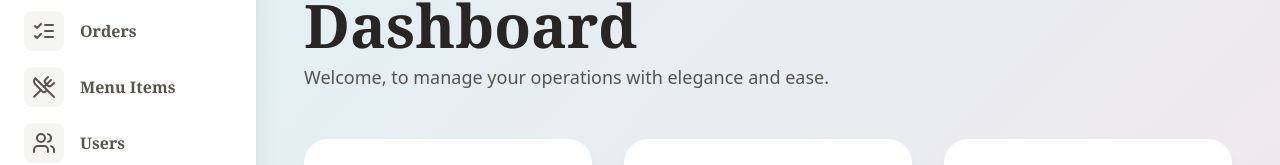
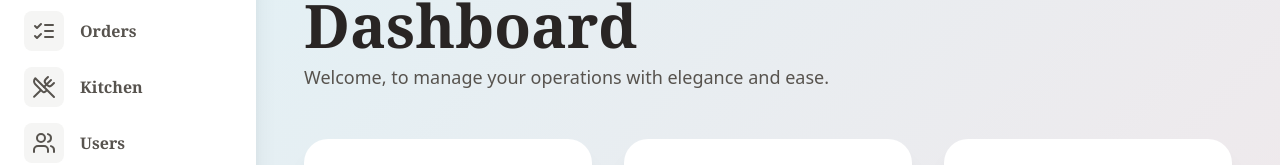
Before and after one commit to Irfan-alyy/next_14.2, a Next.js app: page /dashboard in a window 1280 px wide. Shown: the part 133-298 px from the top of the page. Built offline with nearby package versions, Linux system fonts and the light colour scheme; no server answers.

Commit message:
fix: dashboard sidebar updated to include kitchen link,
feat: updated style of kitchen page

```diff
--- a/src/app/dashboard/kitchen/page.tsx
+++ b/src/app/dashboard/kitchen/page.tsx
@@ -110,8 +110,8 @@ export default function KitchenOrders() {
   );
 
   return (
-    <div className="p-6">
-      <h1 className="text-3xl font-bold mb-6 flex items-center gap-2">
+    <div className="w-full flex flex-col  px-30 lg:px-40  mx-auto  mt-20">
+      <h1 className="text-3xl  font-bold mb-6 flex items-center gap-2">
         <UtensilsCrossed className="w-8 h-8 text-sky-600" /> Kitchen Display
       </h1>
 
--- a/src/app/dashboard/page.tsx
+++ b/src/app/dashboard/page.tsx
@@ -10,10 +10,10 @@ export default function DashboardPage() {
       href: "/dashboard/orders",
     },
     {
-      title: "Menu Items",
+      title: "Kitchen",
       description: "View and edit your restaurant's full menu.",
       icon: <UtensilsCrossed size={24} />,
-      href: "/dashboard",
+      href: "/dashboard/kitchen",
     },
     {
       title: "Users",
```
